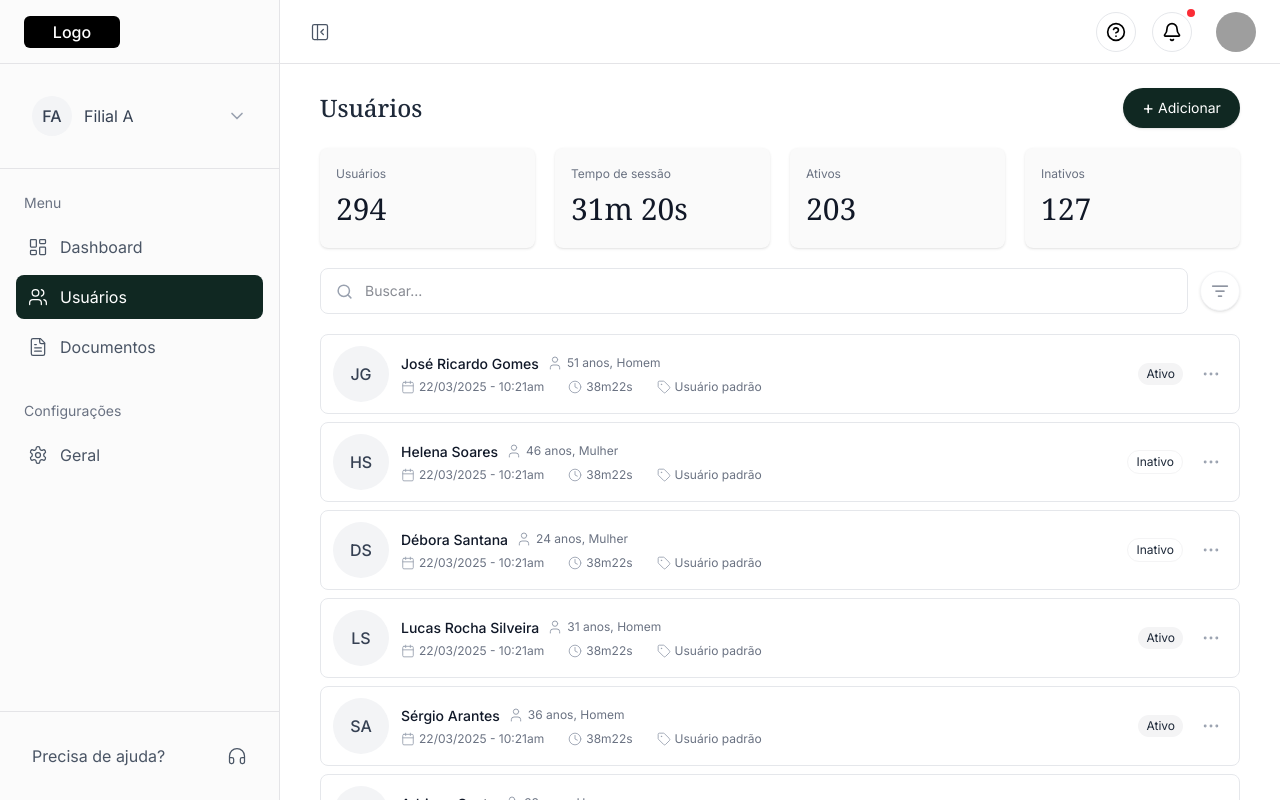
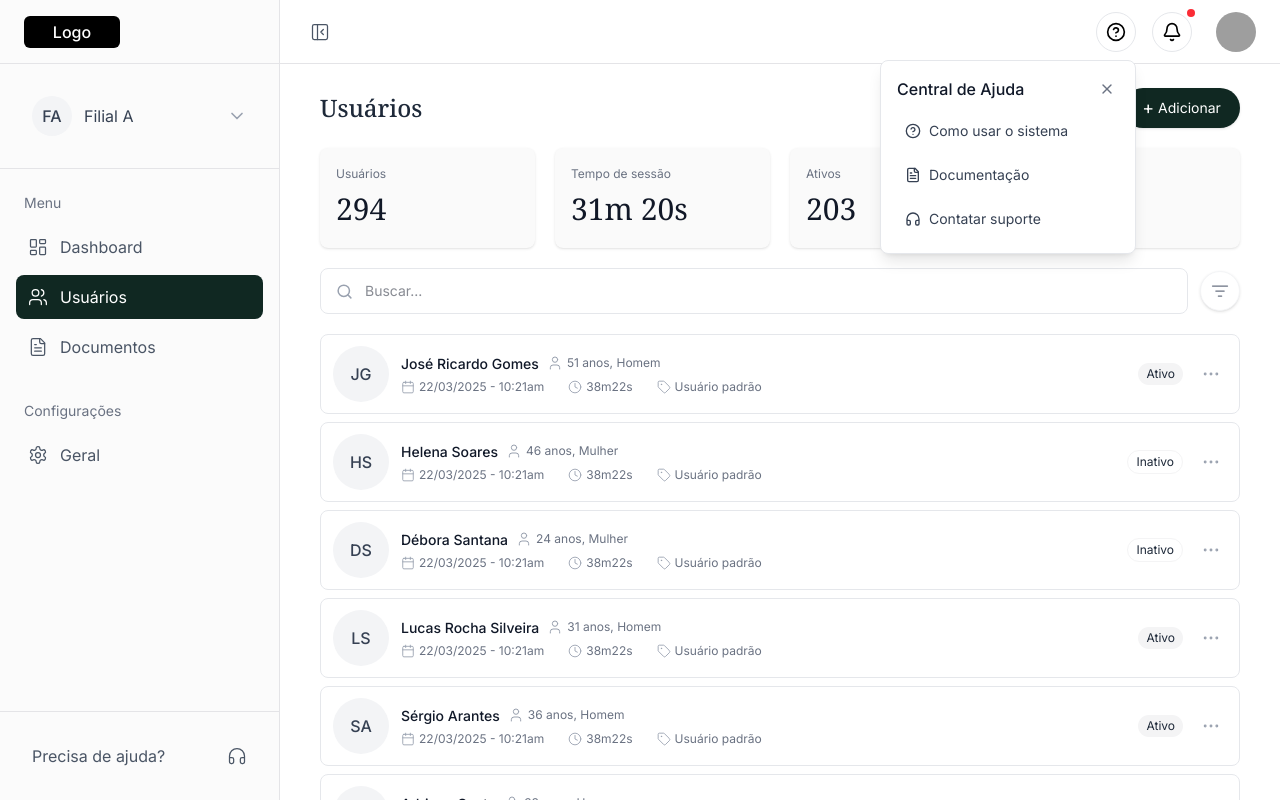
Before and after one commit to devEzt/project-frontend-test, a Next.js app: page /usuarios in a window 1280 px wide. Both pictures are taken after a click on the button 1116 px from the left and 31 px from the top of the page. Built offline with nearby package versions, Linux system fonts and the light colour scheme; grey boxes are pictures that could not be loaded.

Commit message:
feat:  Changed the colors of dropdown on notifications.

```diff
--- a/src/components/layout/client-root-layout.tsx
+++ b/src/components/layout/client-root-layout.tsx
@@ -1,7 +1,7 @@
 "use client";
 
 import { usePathname } from "next/navigation";
-import { useState, useEffect } from "react";
+import { useState, useEffect, useRef } from "react";
 import {
   Bell,
   ChevronDown,
@@ -13,6 +13,7 @@ import {
   PanelLeftOpen,
   Settings,
   Users,
+  X,
 } from "lucide-react";
 import Link from "next/link";
 import { cn } from "@/lib/utils";
@@ -21,6 +22,11 @@ export function ClientRootLayout({ children }: { children: React.ReactNode }) {
   const pathname = usePathname();
   const [sidebarOpen, setSidebarOpen] = useState(true);
   const [isMobile, setIsMobile] = useState(false);
+  const [helpOpen, setHelpOpen] = useState(false);
+  const [notificationsOpen, setNotificationsOpen] = useState(false);
+
+  const helpRef = useRef<HTMLDivElement>(null);
+  const notificationsRef = useRef<HTMLDivElement>(null);
 
   // Detectar tamanho de tela
   useEffect(() => {
@@ -45,8 +51,38 @@ export function ClientRootLayout({ children }: { children: React.ReactNode }) {
     return () => window.removeEventListener("resize", checkScreenSize);
   }, [isMobile]);
 
+  // Fechar dropdowns ao clicar fora deles
+  useEffect(() => {
+    function handleClickOutside(event: MouseEvent) {
+      if (helpRef.current && !helpRef.current.contains(event.target as Node)) {
+        setHelpOpen(false);
+      }
+      if (
+        notificationsRef.current &&
+        !notificationsRef.current.contains(event.target as Node)
+      ) {
+        setNotificationsOpen(false);
+      }
+    }
+
+    document.addEventListener("mousedown", handleClickOutside);
+    return () => {
+      document.removeEventListener("mousedown", handleClickOutside);
+    };
+  }, []);
+
   const toggleSidebar = () => {
     setSidebarOpen(!sidebarOpen);
+  };
+
+  const toggleHelp = () => {
+    setHelpOpen(!helpOpen);
+    if (notificationsOpen) setNotificationsOpen(false);
+  };
+
+  const toggleNotifications = () => {
+    setNotificationsOpen(!notificationsOpen);
+    if (helpOpen) setHelpOpen(false);
   };
 
   return (
@@ -176,13 +212,142 @@ export function ClientRootLayout({ children }: { children: React.ReactNode }) {
           </button>
 
           <div className="flex items-center gap-4">
-            <button className="text-black hover:text-gray-900 transition-colors cursor-pointer h-10 w-10 rounded-full flex items-center justify-center hover:bg-gray-50 border border-gray-200">
-              <HelpCircle className="h-5 w-5" />
-            </button>
-            <button className="relative text-black hover:text-gray-900 transition-colors cursor-pointer h-10 w-10 rounded-full flex items-center justify-center hover:bg-gray-50 border border-gray-200">
-              <Bell className="h-5 w-5" />
-              <span className="absolute -top-1 -right-1 h-2 w-2 bg-red-500 rounded-full" />
-            </button>
+            <div className="relative" ref={helpRef}>
+              <button
+                className="text-black hover:text-gray-900 transition-colors cursor-pointer h-10 w-10 rounded-full flex items-center justify-center hover:bg-gray-50 border border-gray-200"
+                onClick={toggleHelp}
+              >
+                <HelpCircle className="h-5 w-5" />
+              </button>
+              {helpOpen && (
+                <div className="absolute right-0 mt-2 w-64 bg-white rounded-lg shadow-lg border border-gray-200 z-50">
+                  <div className="p-4">
+                    <div className="flex items-center justify-between mb-3">
+                      <h3 className="font-medium text-gray-900">
+                        Central de Ajuda
+                      </h3>
+                      <button
+                        onClick={() => setHelpOpen(false)}
+                        className="text-gray-500 hover:text-gray-700 hover:bg-gray-100 active:bg-gray-200 rounded-full p-1 transition-colors"
+                      >
+                        <X className="h-4 w-4" />
+                      </button>
+                    </div>
+                    <ul className="space-y-2">
+                      <li className="hover:bg-gray-50 p-2 rounded-md">
+                        <a
+                          href="#"
+                          className="flex items-center gap-2 text-sm text-gray-700"
+                        >
+                          <HelpCircle className="h-4 w-4" />
+                          <span>Como usar o sistema</span>
+                        </a>
+                      </li>
+                      <li className="hover:bg-gray-50 p-2 rounded-md">
+                        <a
+                          href="#"
+                          className="flex items-center gap-2 text-sm text-gray-700"
+                        >
+                          <FileText className="h-4 w-4" />
+                          <span>Documentação</span>
+                        </a>
+                      </li>
+                      <li className="hover:bg-gray-50 p-2 rounded-md">
+                        <a
+                          href="#"
+                          className="flex items-center gap-2 text-sm text-gray-700"
+                        >
+                          <Headphones className="h-4 w-4" />
+                          <span>Contatar suporte</span>
+                        </a>
+                      </li>
+                    </ul>
+                  </div>
+                </div>
+              )}
+            </div>
+
+            <div className="relative" ref={notificationsRef}>
+              <button
+                className="relative text-black hover:text-gray-900 transition-colors cursor-pointer h-10 w-10 rounded-full flex items-center justify-center hover:bg-gray-50 border border-gray-200"
+                onClick={toggleNotifications}
+              >
+                <Bell className="h-5 w-5" />
+                <span className="absolute -top-1 -right-1 h-2 w-2 bg-red-500 rounded-full" />
+              </button>
+              {notificationsOpen && (
+                <div className="absolute right-0 mt-2 w-80 bg-white rounded-lg shadow-lg border border-gray-200 z-50">
+                  <div className="p-4">
+                    <div className="flex items-center justify-between mb-3">
+                      <h3 className="font-medium text-gray-900">
+                        Notificações
+                      </h3>
+                      <div className="flex items-center gap-2">
+                        <span className="text-xs text-[#102822] hover:underline cursor-pointer">
+                          Marcar todas como lidas
+                        </span>
+                        <button
+                          onClick={() => setNotificationsOpen(false)}
+                          className="text-gray-500 hover:text-gray-700 hover:bg-gray-100 active:bg-gray-200 rounded-full p-1 transition-colors"
+                        >
+                          <X className="h-4 w-4" />
+                        </button>
+                      </div>
+                    </div>
+                    <ul className="space-y-3">
+                      <li className="flex items-start gap-3 p-2 bg-[#e9f0ee] rounded-md">
+                        <div className="h-8 w-8 bg-[#d1e0dd] rounded-full flex items-center justify-center flex-shrink-0">
+                          <Users className="h-4 w-4 text-[#102822]" />
+                        </div>
+                        <div>
+                          <p className="text-sm text-gray-700">
+                            Novo usuário foi adicionado ao sistema
+                          </p>
+                          <span className="text-xs text-gray-500">
+                            Há 5 minutos
+                          </span>
+                        </div>
+                      </li>
+                      <li className="flex items-start gap-3 p-2 hover:bg-gray-50 rounded-md">
+                        <div className="h-8 w-8 bg-gray-100 rounded-full flex items-center justify-center flex-shrink-0">
+                          <FileText className="h-4 w-4 text-gray-600" />
+                        </div>
+                        <div>
+                          <p className="text-sm text-gray-700">
+                            Relatório mensal disponível para download
+                          </p>
+                          <span className="text-xs text-gray-500">
+                            Há 3 horas
+                          </span>
+                        </div>
+                      </li>
+                      <li className="flex items-start gap-3 p-2 hover:bg-gray-50 rounded-md">
+                        <div className="h-8 w-8 bg-gray-100 rounded-full flex items-center justify-center flex-shrink-0">
+                          <Settings className="h-4 w-4 text-gray-600" />
+                        </div>
+                        <div>
+                          <p className="text-sm text-gray-700">
+                            Atualizações do sistema serão instaladas amanhã
+                          </p>
+                          <span className="text-xs text-gray-500">
+                            Há 1 dia
+                          </span>
+                        </div>
+                      </li>
+                    </ul>
+                    <div className="mt-3 pt-2 border-t border-gray-100 text-center">
+                      <a
+                        href="#"
+                        className="text-sm text-[#102822] hover:underline"
+                      >
+                        Ver todas
+                      </a>
+                    </div>
+                  </div>
+                </div>
+              )}
+            </div>
+
             <div className="h-10 w-10 ml-2 rounded-full overflow-hidden cursor-pointer hover:opacity-90 transition-colors">
               <img
                 src="https://randomuser.me/api/portraits/men/32.jpg"
```
